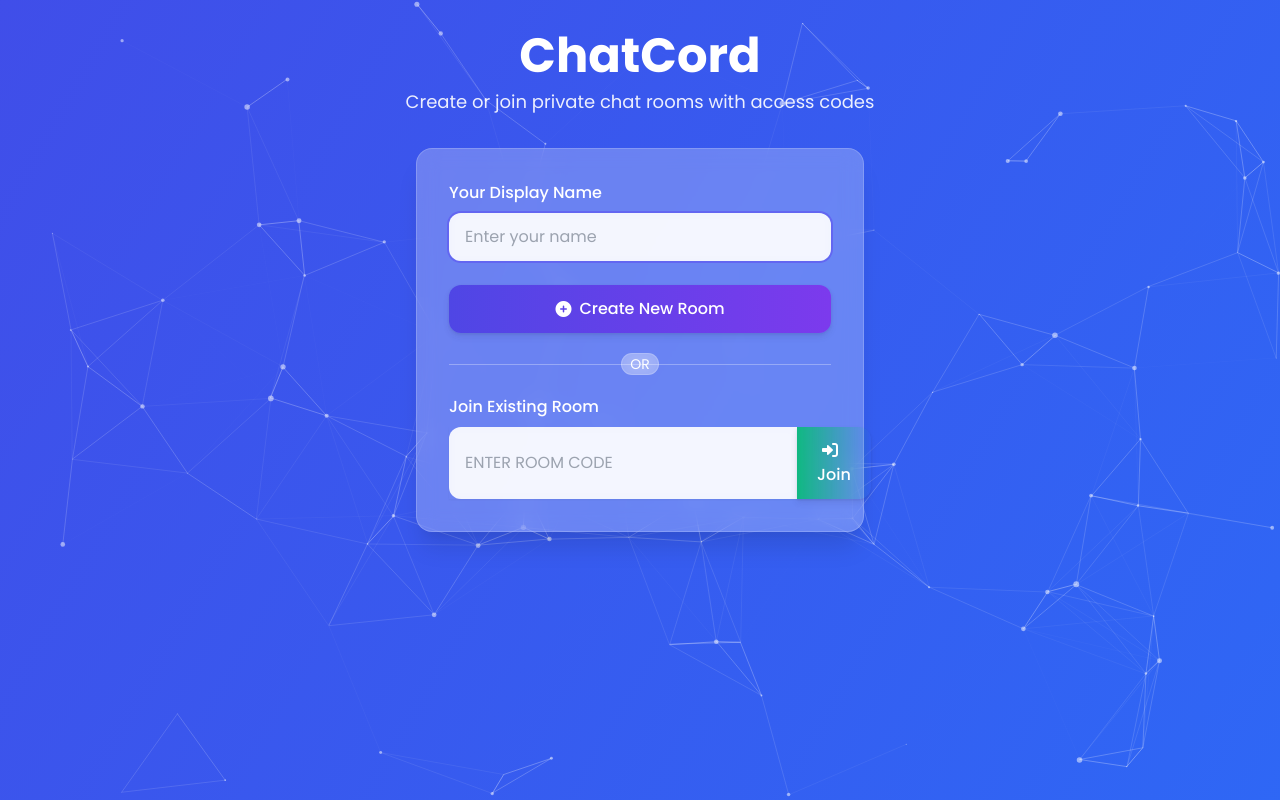
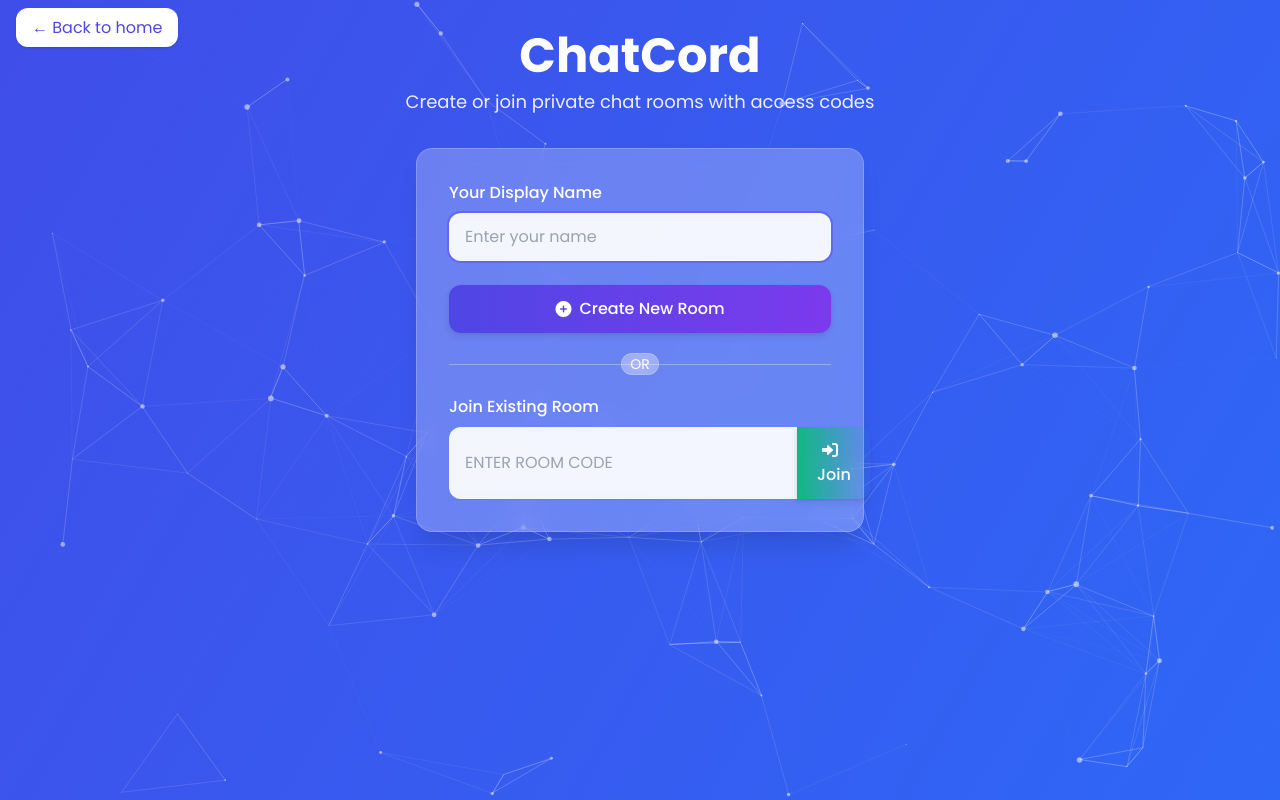
Before and after one commit to TheHUNTER2714/chatcord, a website: page public/main.html in a window 1280 px wide. Drawn offline with nearby package versions, Linux system fonts and the light colour scheme.

Commit message:
Update main.html

```diff
--- a/public/main.html
+++ b/public/main.html
@@ -223,6 +223,11 @@
 
     <div id="notification" class="notification">
         <span id="notification-text">Message sent!</span>
+    </div>
+
+    <div class="absolute top-4 left-4 z-50">
+        <a href="index.html" class="bg-white text-indigo-600 px-4 py-2 rounded-xl shadow hover:bg-indigo-100 transition">
+            ← Back to home </a>
     </div>
 
     <div class="container mx-auto px-4 py-8">
```
